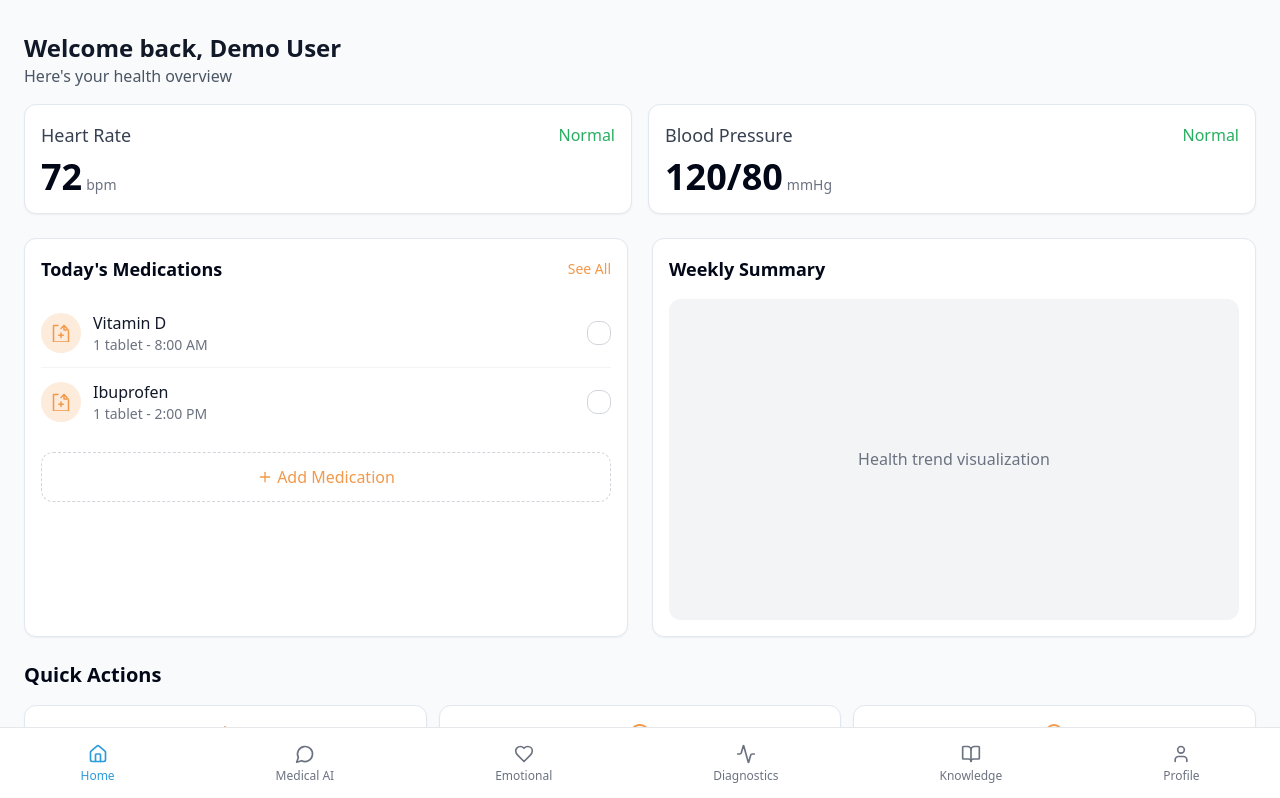
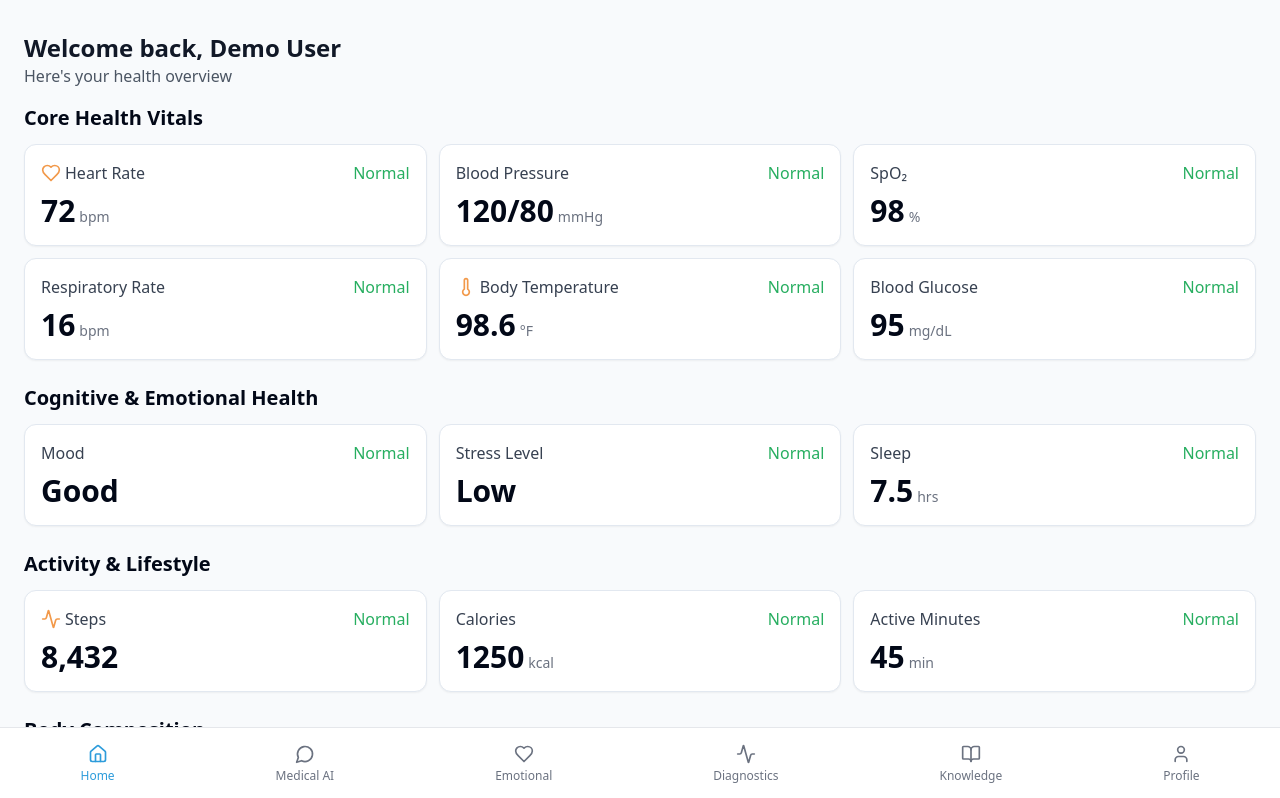
Before and after one commit to Taj543/empathic-health-nexus, a React (Vite) app: page / in a window 1280 px wide. Shown: the top 798 px of the page. Built offline with nearby package versions, Linux system fonts and the light colour scheme.

Commit message:
Add health metrics and visualizations
Implement core health vitals, cognitive & emotional health, activity & lifestyle metrics, body composition & nutrition, and visualization features.

```diff
--- a/src/components/health/HealthMetricCard.tsx
+++ b/src/components/health/HealthMetricCard.tsx
@@ -7,6 +7,7 @@ interface HealthMetricCardProps {
   unit?: string;
   status?: "normal" | "warning" | "alert";
   className?: string;
+  icon?: React.ReactNode;
 }
 
 export function HealthMetricCard({
@@ -15,6 +16,7 @@ export function HealthMetricCard({
   unit,
   status = "normal",
   className,
+  icon,
 }: HealthMetricCardProps) {
   const statusClass = {
     normal: "status-normal",
@@ -25,11 +27,14 @@ export function HealthMetricCard({
   return (
     <div className={cn("health-card flex flex-col", className)}>
       <div className="flex justify-between items-center mb-2">
-        <h3 className="text-lg font-medium text-gray-700">{title}</h3>
+        <div className="flex items-center gap-1">
+          {icon && <div className="text-health-accent">{icon}</div>}
+          <h3 className="text-base font-medium text-gray-700">{title}</h3>
+        </div>
         <span className={statusClass[status]}>{status === "normal" ? "Normal" : status === "warning" ? "Warning" : "Alert"}</span>
       </div>
       <div className="flex items-baseline">
-        <span className="text-4xl font-bold">{value}</span>
+        <span className="text-3xl font-bold">{value}</span>
         {unit && <span className="ml-1 text-sm text-gray-500">{unit}</span>}
       </div>
     </div>
--- /dev/null
+++ b/src/components/health/HealthMetricGrid.tsx
@@ -0,0 +1,16 @@
+
+import React from 'react';
+import { cn } from "@/lib/utils";
+
+interface HealthMetricGridProps {
+  children: React.ReactNode;
+  className?: string;
+}
+
+export function HealthMetricGrid({ children, className }: HealthMetricGridProps) {
+  return (
+    <div className={cn("grid grid-cols-2 md:grid-cols-3 gap-3", className)}>
+      {children}
+    </div>
+  );
+}
--- a/src/pages/Index.tsx
+++ b/src/pages/Index.tsx
@@ -1,10 +1,11 @@
 
 import { useState } from "react";
-import { Plus, MessageCircle, Search } from "lucide-react";
+import { Plus, MessageCircle, Search, Heart, Activity, Droplets, Thermometer } from "lucide-react";
 import { HealthMetricCard } from "@/components/health/HealthMetricCard";
 import { MedicationCard } from "@/components/health/MedicationCard";
 import { ActionButton } from "@/components/health/ActionButton";
 import { BottomNavigation } from "@/components/health/BottomNavigation";
+import { HealthMetricGrid } from "@/components/health/HealthMetricGrid";
 
 const Index = () => {
   const [medications, setMedications] = useState([
@@ -28,13 +29,16 @@ const Index = () => {
         <p className="text-gray-600">Here's your health overview</p>
       </header>
 
-      {/* Health Metrics */}
-      <div className="px-6 grid grid-cols-1 md:grid-cols-2 gap-4">
+      {/* Health Metrics Categories */}
+      <div className="px-6">
+        <h2 className="text-xl font-semibold mb-3">Core Health Vitals</h2>
+        <HealthMetricGrid>
           <HealthMetricCard
             title="Heart Rate"
             value={72}
             unit="bpm"
             status="normal"
+            icon={<Heart size={20} />}
           />
           <HealthMetricCard
             title="Blood Pressure"
@@ -42,6 +46,102 @@ const Index = () => {
             unit="mmHg"
             status="normal"
           />
+          <HealthMetricCard
+            title="SpO₂"
+            value={98}
+            unit="%"
+            status="normal"
+          />
+          <HealthMetricCard
+            title="Respiratory Rate"
+            value={16}
+            unit="bpm"
+            status="normal"
+          />
+          <HealthMetricCard
+            title="Body Temperature"
+            value={98.6}
+            unit="°F"
+            status="normal"
+            icon={<Thermometer size={20} />}
+          />
+          <HealthMetricCard
+            title="Blood Glucose"
+            value={95}
+            unit="mg/dL"
+            status="normal"
+          />
+        </HealthMetricGrid>
+      </div>
+
+      <div className="px-6 mt-6">
+        <h2 className="text-xl font-semibold mb-3">Cognitive & Emotional Health</h2>
+        <HealthMetricGrid>
+          <HealthMetricCard
+            title="Mood"
+            value="Good"
+            status="normal"
+          />
+          <HealthMetricCard
+            title="Stress Level"
+            value="Low"
+            status="normal"
+          />
+          <HealthMetricCard
+            title="Sleep"
+            value="7.5"
+            unit="hrs"
+            status="normal"
+          />
+        </HealthMetricGrid>
+      </div>
+
+      <div className="px-6 mt-6">
+        <h2 className="text-xl font-semibold mb-3">Activity & Lifestyle</h2>
+        <HealthMetricGrid>
+          <HealthMetricCard
+            title="Steps"
+            value="8,432"
+            status="normal"
+            icon={<Activity size={20} />}
+          />
+          <HealthMetricCard
+            title="Calories"
+            value={1250}
+            unit="kcal"
+            status="normal"
+          />
+          <HealthMetricCard
+            title="Active Minutes"
+            value={45}
+            unit="min"
+            status="normal"
+          />
+        </HealthMetricGrid>
+      </div>
+
+      <div className="px-6 mt-6">
+        <h2 className="text-xl font-semibold mb-3">Body Composition</h2>
+        <HealthMetricGrid>
+          <HealthMetricCard
+            title="BMI"
+            value={23.4}
+            status="normal"
+          />
+          <HealthMetricCard
+            title="Hydration"
+            value={65}
+            unit="%"
+            status="normal"
+            icon={<Droplets size={20} />}
+          />
+          <HealthMetricCard
+            title="Body Fat"
+            value={22}
+            unit="%"
+            status="normal"
+          />
+        </HealthMetricGrid>
       </div>
 
       {/* Medications and Activity Summary */}
```
Lines whose indentation alone changed are shown as unchanged.
